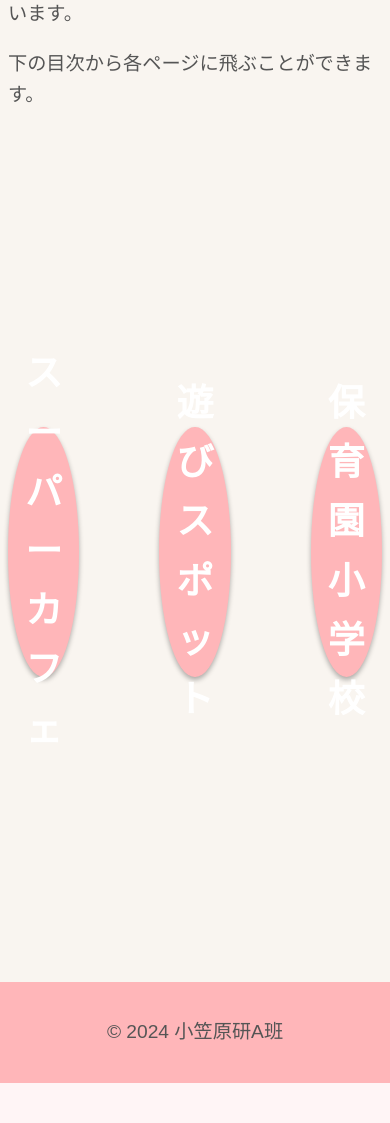
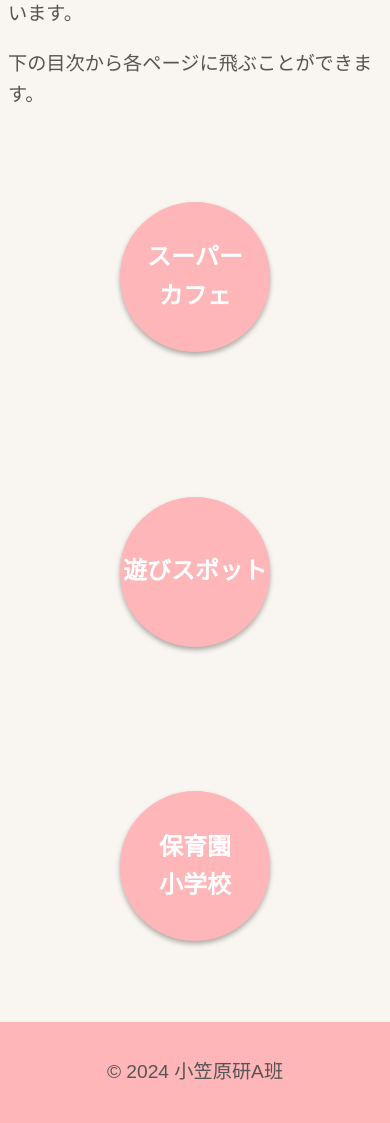
Before and after one commit to yabukilab/ogasawara-a, a PHP site: page / in a window 390 px wide. Shown: the part 566-1689 px from the top of the page. Before the commit the page ends 1649 px from the top, so only its background shows below. Run offline with PHP 8.4, Linux system fonts and the light colour scheme.

Commit message:
スマホ対応

```diff
--- a/htdocs/index.css
+++ b/htdocs/index.css
@@ -193,4 +193,19 @@ a.btn--orange {
     align-items: center;
     gap: 80px; /* ボタン間の隙間 */
     height: 100vh; /* ビューポート全体の高さ */
+    flex-wrap: wrap; /* スマホで折り返し対応 */
 }
+
+/* レスポンシブ対応: スマホ用スタイル */
+@media (max-width: 768px) {
+    a.btn--circle {
+        width: 150px; /* ボタンサイズを縮小 */
+        height: 150px;
+        font-size: 24px; /* テキストサイズを縮小 */
+    }
+
+    .btn-container {
+        gap: 40px; /* ボタン間の隙間を調整 */
+        padding: 20px; /* コンテナの余白を追加 */
+    }
+}
```
Lines whose indentation alone changed are shown as unchanged.
